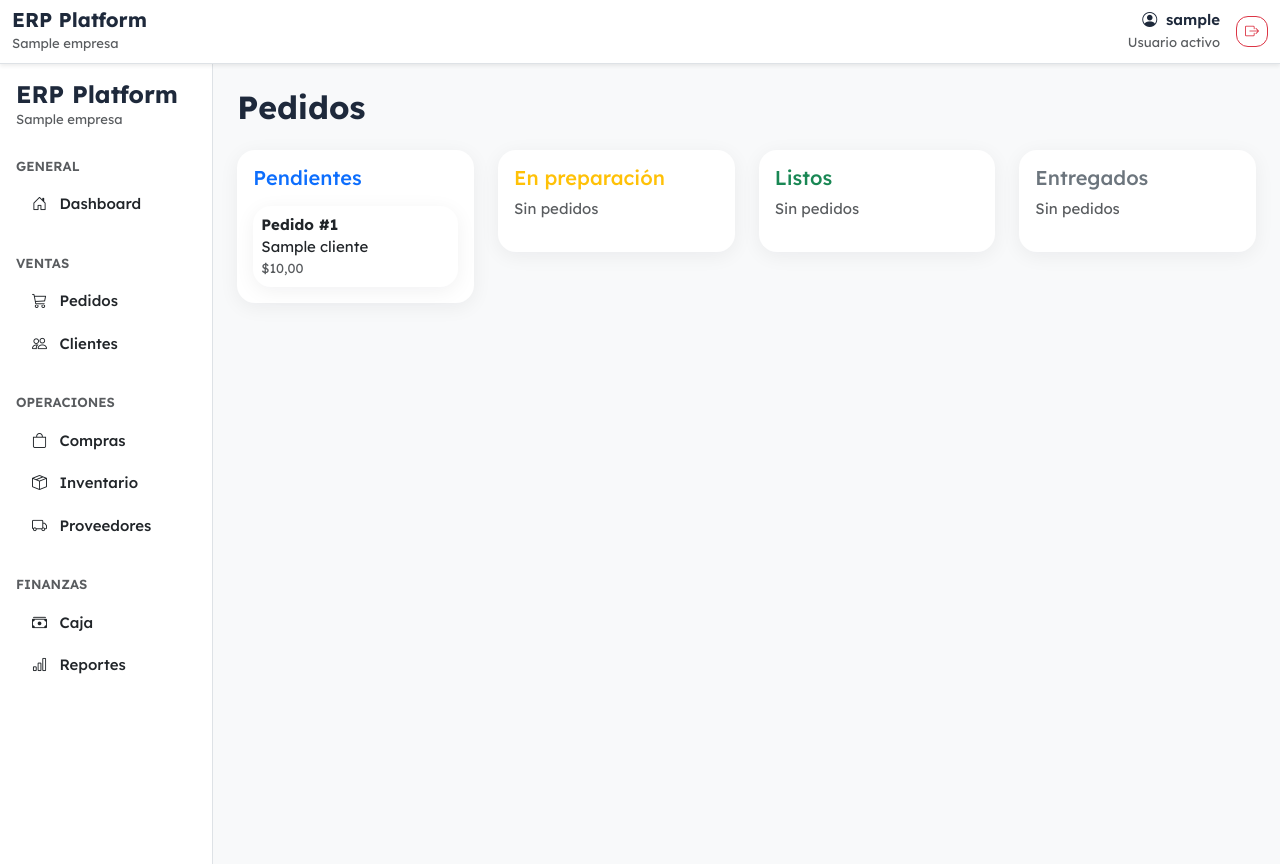
After one commit to diegomreboredo/app_migaydelicias, a Django app: page /pedidos/ in a window 1280 px wide. The commit adds this page. Run offline with Django 5.2, Linux system fonts and the light colour scheme; a user stored in the database is signed in; tables that the repository leaves empty hold one stand-in row (values such as "Sample post").

Commit message:
Modulo pedidos v1 con tablero visual

```diff
--- a/config/urls.py
+++ b/config/urls.py
@@ -12,6 +12,10 @@ urlpatterns = [
     "login/",
     include("usuarios.urls")
 ),
+path(
+    "pedidos/",
+    include("pedidos.urls")
+),
 ]
 
 
--- /dev/null
+++ b/pedidos/templates/pedidos/lista.html
@@ -0,0 +1,179 @@
+{% extends "base.html" %}
+
+{% block title %}
+Pedidos
+{% endblock %}
+
+{% block content %}
+
+<h2 class="fw-bold mb-4">Pedidos
+
+</h2><div class="row g-4"><div class="col-lg-3">
+
+    <div class="card p-3">
+
+        <h5 class="text-primary">
+
+            Pendientes
+
+        </h5>
+
+        {% for pedido in pendientes %}
+
+            <div class="card mt-2 p-2">
+
+                <strong>
+                    Pedido #{{ pedido.id }}
+                </strong>
+
+                {{ pedido.cliente.nombre }}
+
+                <small class="text-muted">
+
+                    ${{ pedido.total }}
+
+                </small>
+
+            </div>
+
+        {% empty %}
+
+            <p class="text-muted">
+
+                Sin pedidos
+
+            </p>
+
+        {% endfor %}
+
+    </div>
+
+</div>
+
+<div class="col-lg-3">
+
+    <div class="card p-3">
+
+        <h5 class="text-warning">
+
+            En preparación
+
+        </h5>
+
+        {% for pedido in preparacion %}
+
+            <div class="card mt-2 p-2">
+
+                <strong>
+                    Pedido #{{ pedido.id }}
+                </strong>
+
+                {{ pedido.cliente.nombre }}
+
+                <small class="text-muted">
+
+                    ${{ pedido.total }}
+
+                </small>
+
+            </div>
+
+        {% empty %}
+
+            <p class="text-muted">
+
+                Sin pedidos
+
+            </p>
+
+        {% endfor %}
+
+    </div>
+
+</div>
+
+<div class="col-lg-3">
+
+    <div class="card p-3">
+
+        <h5 class="text-success">
+
+            Listos
+
+        </h5>
+
+        {% for pedido in listos %}
+
+            <div class="card mt-2 p-2">
+
+                <strong>
+                    Pedido #{{ pedido.id }}
+                </strong>
+
+                {{ pedido.cliente.nombre }}
+
+                <small class="text-muted">
+
+                    ${{ pedido.total }}
+
+                </small>
+
+            </div>
+
+        {% empty %}
+
+            <p class="text-muted">
+
+                Sin pedidos
+
+            </p>
+
+        {% endfor %}
+
+    </div>
+
+</div>
+
+<div class="col-lg-3">
+
+    <div class="card p-3">
+
+        <h5 class="text-secondary">
+
+            Entregados
+
+        </h5>
+
+        {% for pedido in entregados %}
+
+            <div class="card mt-2 p-2">
+
+                <strong>
+                    Pedido #{{ pedido.id }}
+                </strong>
+
+                {{ pedido.cliente.nombre }}
+
+                <small class="text-muted">
+
+                    ${{ pedido.total }}
+
+                </small>
+
+            </div>
+
+        {% empty %}
+
+            <p class="text-muted">
+
+                Sin pedidos
+
+            </p>
+
+        {% endfor %}
+
+    </div>
+
+</div>
+
+</div>{% endblock %}
--- /dev/null
+++ b/pedidos/urls.py
@@ -0,0 +1,13 @@
+from django.urls import path
+
+from . import views
+
+urlpatterns = [
+
+path(
+    "",
+    views.lista_pedidos,
+    name="lista_pedidos"
+),
+
+]
--- a/pedidos/views.py
+++ b/pedidos/views.py
@@ -1,3 +1,48 @@
 from django.shortcuts import render
+from django.contrib.auth.decorators import login_required
 
-# Create your views here.
+from .models import Pedido
+
+@login_required
+def lista_pedidos(request):
+
+  empresa = request.user.empresa_usuario.empresa
+
+  pendientes = Pedido.objects.filter(
+      empresa=empresa,
+      estado="pendiente"
+  )
+
+  preparacion = Pedido.objects.filter(
+      empresa=empresa,
+      estado="preparacion"
+  )
+
+  listos = Pedido.objects.filter(
+      empresa=empresa,
+      estado="listo"
+  )
+
+  entregados = Pedido.objects.filter(
+      empresa=empresa,
+      estado="entregado"
+  )
+
+  context = {
+
+      "empresa": empresa,
+
+      "pendientes": pendientes,
+
+      "preparacion": preparacion,
+
+      "listos": listos,
+
+      "entregados": entregados,
+  }
+
+  return render(
+      request,
+      "pedidos/lista.html",
+      context
+  )
--- a/templates/base.html
+++ b/templates/base.html
@@ -145,7 +145,7 @@
 
 <div class="list-group mt-2 mb-4">
 
-    <a href="#"
+    <a href="/pedidos/"
        class="list-group-item list-group-item-action border-0">
 
         <i class="bi bi-cart3 me-2"></i>
@@ -281,7 +281,7 @@
 
 <div class="list-group mt-2 mb-4">
 
-    <a href="#"
+    <a href="/pedidos/"
        class="list-group-item list-group-item-action border-0">
 
         <i class="bi bi-cart3 me-2"></i>
```
